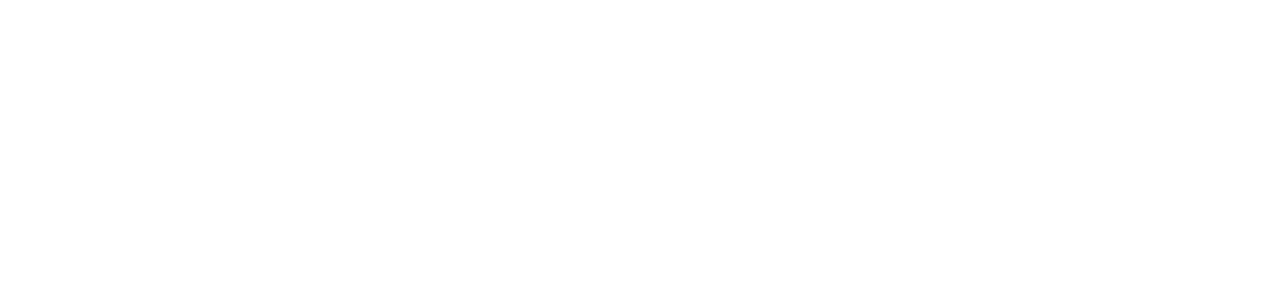
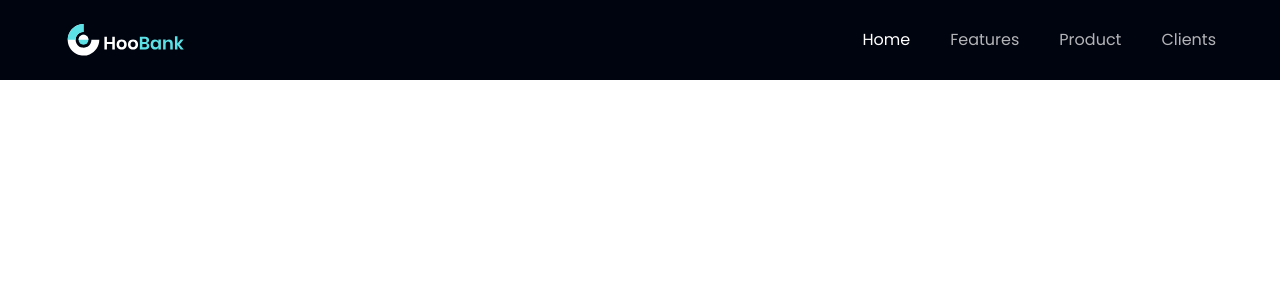
Before and after one commit to 1234KHALID/bank-mordern-ui-app, a React (Vite) app: page / in a window 1280 px wide. Shown: the top 300 px of the page. Built offline with nearby package versions, Linux system fonts and the light colour scheme.

Commit message:
create navbar component

```diff
--- a/src/App.jsx
+++ b/src/App.jsx
@@ -1,7 +1,22 @@
+import styles from './styles';
+import { Navbar } from './components';
+
 function App() {
   return (
-    <div className="bg-primary w-full overflow-hidden">
-      <div></div>
+    <div className='bg-primary w-full overflow-hidden'>
+      <div className={`${styles.paddingX} ${styles.flexCenter}`}>
+        <div className={`${styles.boxWidth}`}>
+          <Navbar />
+        </div>
+      </div>
+
+      <div className={`bg-primary ${styles.flexStart}`}>
+        <div className={`${styles.boxWidth}`}>{/* hero */}</div>
+      </div>
+
+      <div className={`bg-primary ${styles.paddingX} ${styles.flexCenter}`}>
+        <div className={`${styles.boxWidth}`}>{/* stats */}</div>
+      </div>
     </div>
   );
 }
--- /dev/null
+++ b/src/components/index.js
@@ -0,0 +1,3 @@
+import Navbar from './navbar';
+
+export { Navbar };
--- /dev/null
+++ b/src/components/navbar.jsx
@@ -0,0 +1,58 @@
+import { useState } from 'react';
+import { close, menu, logo } from '../assets/';
+import { navLinks } from '../constants/index';
+
+const Navbar = () => {
+  const [active, setActive] = useState('Home');
+  const [toggle, setToggle] = useState(false);
+
+  return (
+    <nav className='w-full flex py-6 justify-between items-center navbar'>
+      <img src={logo} alt='hoobank' className='w-[124px] h-[32px]' />
+
+      <ul className='list-none sm:flex hidden justify-end items-center flex-1'>
+        {navLinks.map((nav, idx) => (
+          <li
+            key={idx}
+            className={`font-poppins font-normal cursor-pointer text-[16px] ${
+              active === nav.title ? 'text-white' : 'text-dimWhite'
+            } ${idx === navLinks.length - 1 ? 'mr-0' : 'mr-10'}`}
+          >
+            <a href={`#${nav.id}`}>{nav.title}</a>
+          </li>
+        ))}
+      </ul>
+
+      <div className='sm:hidden flex flex-1 justify-end items-center'>
+        <img
+          src={toggle ? close : menu}
+          alt='menu'
+          className='w-[28px] h-[28px] object-contain'
+          onClick={() => setToggle(!toggle)}
+        />
+
+        <div
+          className={`${
+            !toggle ? 'hidden' : 'flex'
+          } p-6 bg-black-gradient absolute top-20 right-0 mx-4 my-2 min-w-[140px] rounded-xl sidebar`}
+        >
+          <ul className='list-none flex justify-end items-start flex-1 flex-col'>
+            {navLinks.map((nav, idx) => (
+              <li
+                key={idx}
+                className={`font-poppins font-medium cursor-pointer text-[16px] ${
+                  active === nav.title ? 'text-white' : 'text-dimWhite'
+                } ${idx == nav.length - 1 ? 'mb-0' : 'mb-4'}`}
+                onClick={() => setActive(nav.title)}
+              >
+                <a href={`#${nav.id}`}>{nav.title}</a>
+              </li>
+            ))}
+          </ul>
+        </div>
+      </div>
+    </nav>
+  );
+};
+
+export default Navbar;
```
